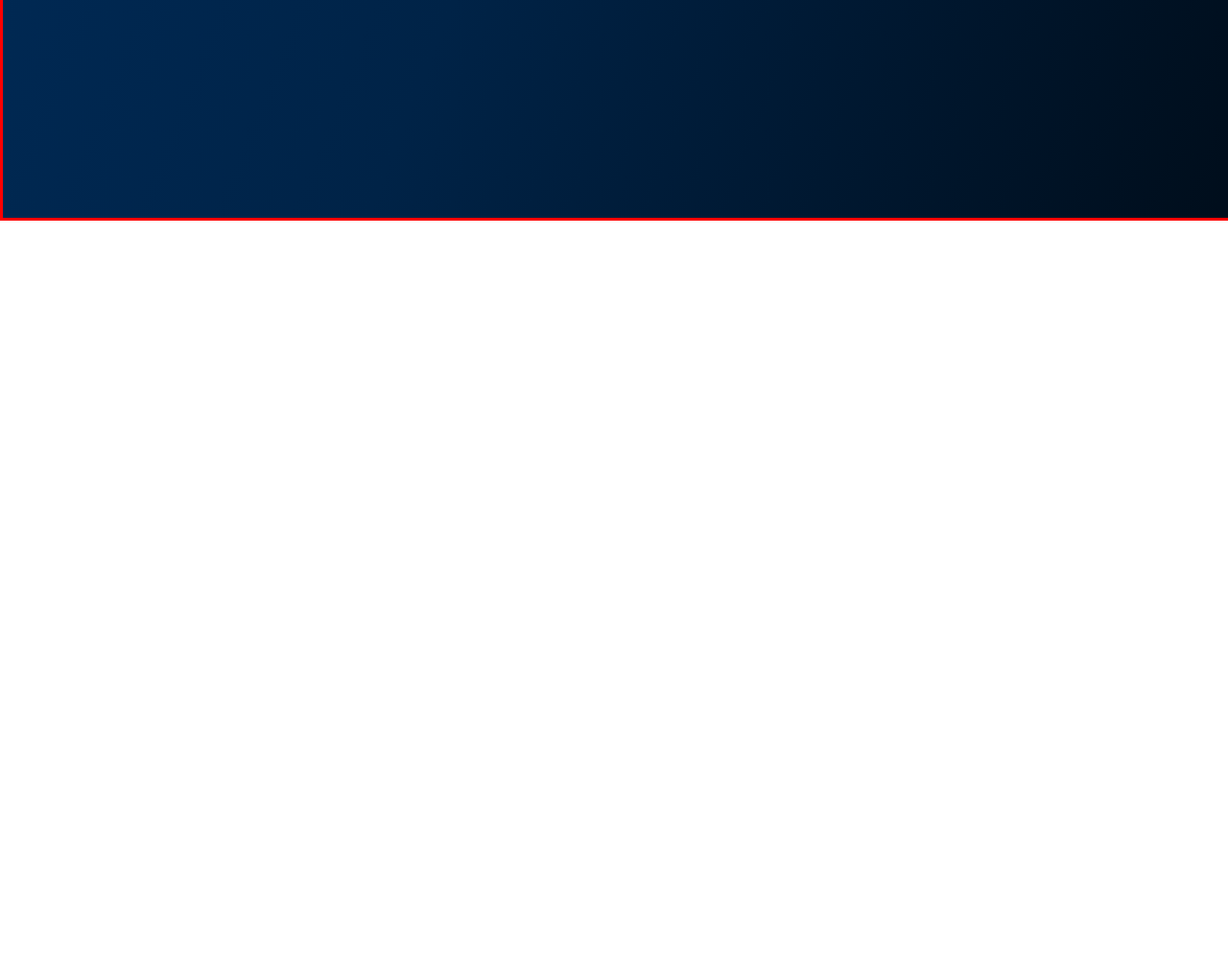
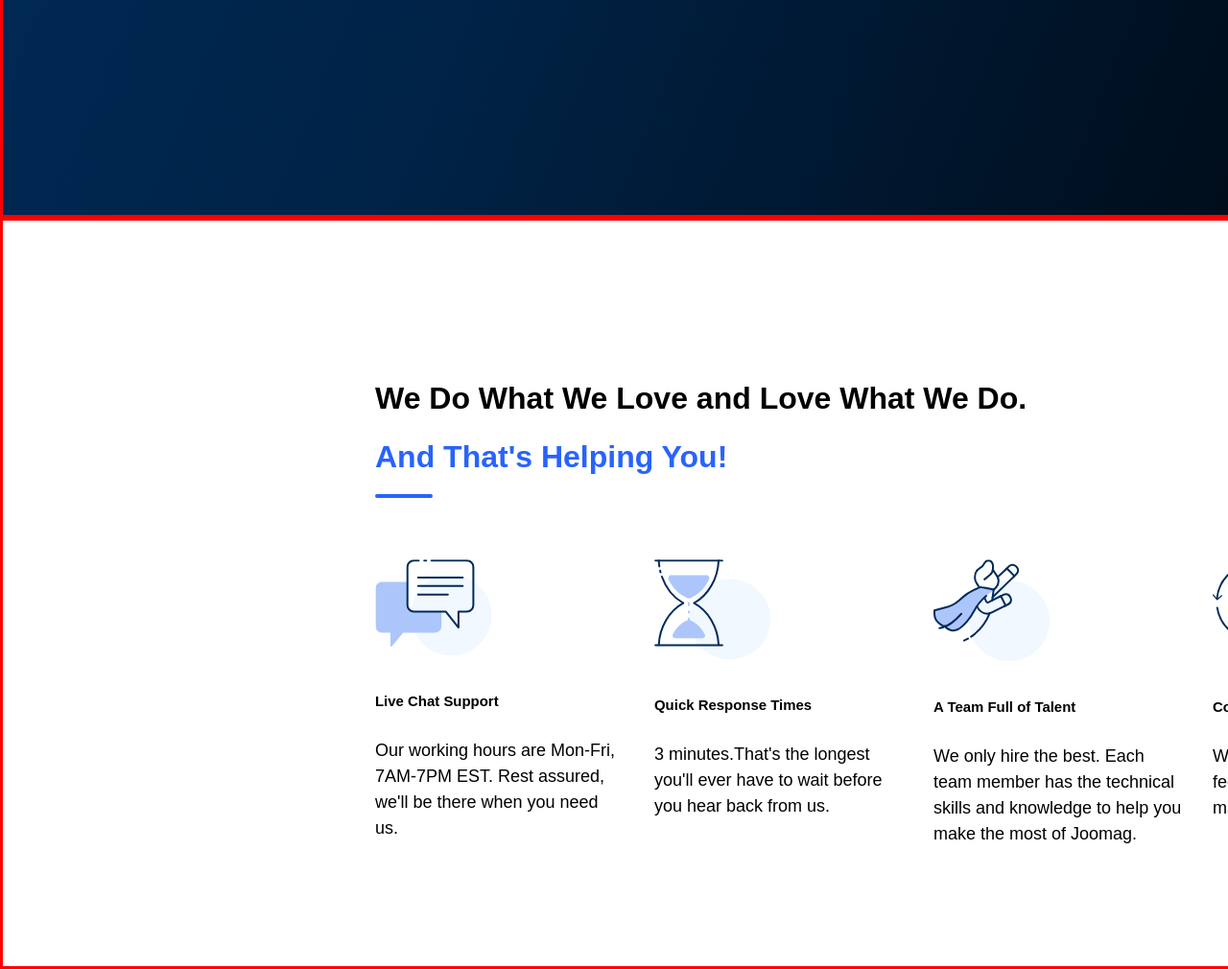
Before and after one commit to SatieWesss/JoomagTask, a plain HTML site: page index.html in a window 1280 px wide. Shown: the part 556-1566 px from the top of the page at 96% size. Before the commit the page ends 800 px from the top, so only its background shows below. Drawn offline with Linux system fonts and the light colour scheme.

Commit message:
3rd section is ALMOST ready

```diff
--- a/css/style.less
+++ b/css/style.less
@@ -107,3 +107,72 @@ background: linear-gradient(291.89deg, #000000 3.28%, #002347 68.98%, #002B58 10
             top: 140px;
         }
 }
+
+////////HERO section finished///////////
+
+#weLove {
+    border: solid red;
+    width: 1920px;
+    height: 780px;
+    color: red;
+    position: absolute;
+    left: 0;
+    top: 780px;
+
+    #mainOfweLove {
+        // border: solid green;
+        position: absolute;
+        left: 388px;
+        top: 140px;
+        width: 1144px;
+        font-family: 'proxima-nova', sans-serif;
+
+        >div:first-of-type > h2:first-of-type {  //we Do what we lovee and...
+            color: #000000;
+            line-height: 42px;
+            width: 752px;
+            height: 34.41px;
+
+        }
+        h2 {
+            width: 752px;
+            height: 34.41px;
+            font-size: 32px;
+            line-height: 42px;
+            color: #2863FD;
+
+        }
+
+        .line {
+            width: 60px;
+            height: 4px;
+            background: #2863FD;
+            border-radius: 10px;
+        }
+        #theFourReasons {
+            display: flex;
+            margin-top: 64px;
+            color: #000000;
+            font-size: 18px;
+            line-height: 27px;
+            /* or 150% */
+            display: flex;
+            align-items: center;
+
+            >img {
+                 width: 121px;
+             }
+
+             p {
+                 width: 260px;
+             }
+
+             >div {
+                 height: 250px;
+                 margin-right: 31px;
+             }
+        }
+    }
+}
+
+////I think it's OK with #weLove section/////////////////////////////
--- a/index.html
+++ b/index.html
@@ -62,6 +62,57 @@
         <img src="./images/hero-image.svg">
 
     </section>
+    <!-- #hero section well done////////////////////// -->
 
+    <section id="weLove">
+        <div id="mainOfweLove">
+            <div>
+                <h2>
+                    We Do What We Love and Love What We Do.
+                </h2>
+                <h2>
+                    And That's Helping You!
+                </h2>
+                <div class="line"></div>
+            </div>
+
+            <div id="theFourReasons">
+                <div>
+                    <img src="./images/live-chat-support.svg" alt="Live chat support">
+                    <h5>Live Chat Support</h5>
+                    <p>Our working hours are Mon-Fri, 7AM-7PM EST. Rest assured,
+                        we'll be there when you need us.
+                    </p>
+                </div>
+                <div>
+                    <img src="./images/quick-response-times.svg" alt="Quick response Times">
+                    <h5>Quick Response Times</h5>
+                    <p>
+                        3 minutes.That's the longest you'll ever
+                        have to wait before you hear back from us.
+                    </p>
+                </div>
+                <div>
+                    <img src="./images/a-team-full-of-talent.svg" alt="A team full of talent">
+                    <h5>A Team Full of Talent</h5>
+                    <p>We only hire the best. Each team member has
+                    the technical skills and knowledge to help you
+                    make the most of Joomag.
+                    </p>
+                </div>
+                <div>
+                    <img src="./images/continuous-improvement.svg" alt="Continuous improvement">
+                    <h5>Continuous Improvement</h5>
+                    <p>
+                        We listen. Give us your feedback and we'll
+                        use it to make our product even better.
+                    </p>
+                </div>
+            </div>
+        </div>
+
+    </section>
+
+    <!-- Section #weLove .... The END ///////////////////////////////-->
 </body>
 </html>
```
Also changed, not shown: css/style.css, images/a-team-full-of-talent.svg (added), images/continuous-improvement.svg (added), images/live-chat-support.svg (added), images/quick-response-times.svg (added).
